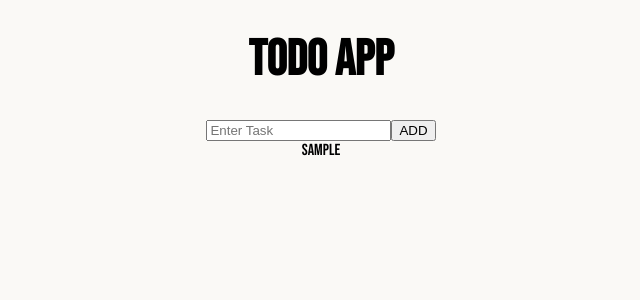
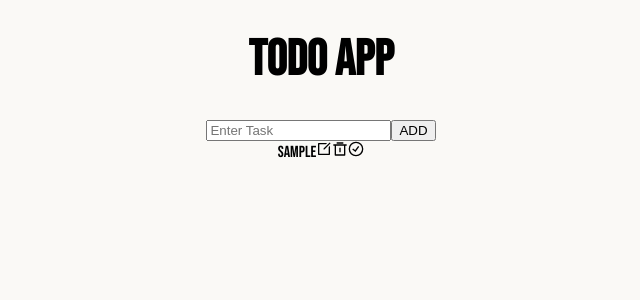
Before and after one commit to ErikYSH/todo-app, a React (Create React App) app: page / in a window 1280 px wide. Both pictures are taken after typing "Sample" into the empty fields and a click on the button "ADD". Shown: the top 300 px of the page, without its empty margins (319-959 px from the left). Built offline with nearby package versions, Linux system fonts and the light colour scheme.

Commit message:
checkbox and delete function added

```diff
--- a/src/component/SingleTask/index.tsx
+++ b/src/component/SingleTask/index.tsx
@@ -1,20 +1,43 @@
-import React from 'react'
-import { Task } from '../Task';
+import React from "react";
+import { Task } from "../Task";
+import { RiEditBoxLine, RiDeleteBin4Line } from "react-icons/ri";
+import { GrStatusGood, GrTask } from "react-icons/gr";
 
 interface Props {
-    task: Task
-    taskList: Task[]
-    setTaskList: React.Dispatch<React.SetStateAction<Task[]>>
+  task: Task;
+  taskList: Task[];
+  setTaskList: React.Dispatch<React.SetStateAction<Task[]>>;
 }
 
-const SingleTask = ({task, taskList, setTaskList}:Props) => {
-    return(
-        <div>
-            <form className='singleTodo'>
-                <span className='singleTaskText'> {task.task}</span>
-            </form>
-        </div>
-    )
-}
+const SingleTask = ({ task, taskList, setTaskList }: Props) => {
+  const handleComplete = (id: number) => {
+    setTaskList(
+      taskList.map((task) =>
+        task.id === id ? { ...task, isComplete: !task.isComplete } : task
+      )
+    );
+  };
+
+  const handleDelete = (id:number) => {
+    setTaskList(taskList.filter((task) => task.id !== id))
+  }
+
+  return (
+    <div>
+      <form className="singleTodo">
+        {task.isComplete ? <s className='singleTaskText'>{task.task}</s> : <span className='singleTaskText'>{task.task}</span>}
+        <span className="icons">
+          <RiEditBoxLine />
+        </span>
+        <span className="icons" onClick={() => handleDelete(task.id)}>
+          <RiDeleteBin4Line />
+        </span>
+        <span className="icons" onClick={() => handleComplete(task.id)}>
+          <GrStatusGood />
+        </span>
+      </form>
+    </div>
+  );
+};
 
 export default SingleTask;
```
